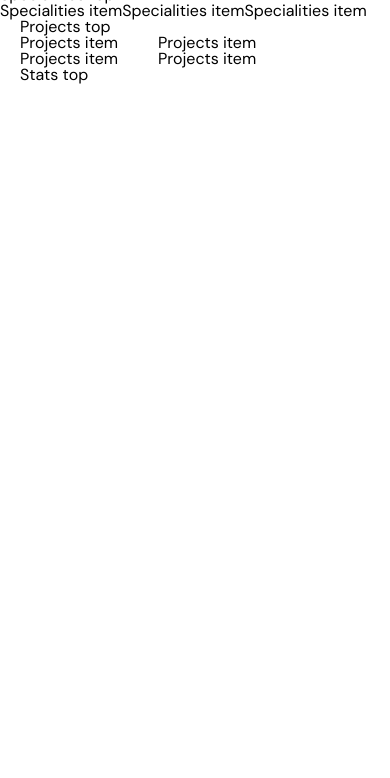
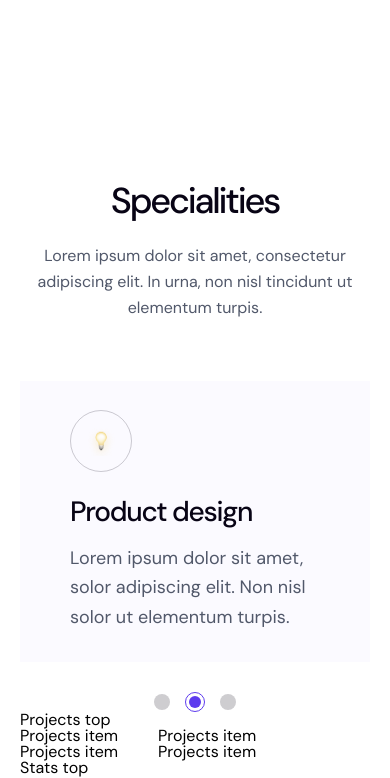
Before and after one commit to tanphat0226/html-css-proj06, a plain HTML site: page index.html in a window 390 px wide. Shown: the part 2133-2911 px from the top of the page. Before the commit the page ends 2218 px from the top, so only its background shows below. Drawn offline with nearby package versions, Linux system fonts and the light colour scheme.

Commit message:
special section

```diff
--- a/assets/css/responsive.css
+++ b/assets/css/responsive.css
@@ -1,5 +1,6 @@
 /* PC */
 @media (min-width: 992px) {
+  .show-on-mobile,
   .hide-on-pc {
     display: none;
   }
@@ -128,6 +129,10 @@
 
 /* Tablet */
 @media (min-width: 768px) and (max-width: 991.98px) {
+  .show-on-mobile {
+    display: none;
+  }
+
   .hero__media {
     width: 80%;
     .hero__media-img {
@@ -153,6 +158,32 @@
 
     .hero__socials {
       margin-top: 50px;
+    }
+  }
+
+  .special {
+    .special-item {
+      padding: 20px 30px;
+
+      .special-item__thumb-bg {
+        width: 60px;
+        height: 60px;
+
+        .special-item__img {
+          width: 30px;
+          height: 30px;
+          object-fit: cover;
+        }
+      }
+
+      .special-item__title {
+        font-size: 3rem;
+      }
+
+      .special-item__desc {
+        font-size: 1.2rem;
+        line-height: 1.46;
+      }
     }
   }
 }
@@ -280,4 +311,45 @@
       }
     }
   }
+
+  .special {
+    .row {
+      flex-wrap: nowrap;
+      overflow: hidden;
+    }
+
+    .special__title {
+      font-size: 3.6rem;
+    }
+
+    .special__desc {
+      width: 100%;
+      font-size: 1.6rem;
+      line-height: 1.625;
+    }
+
+    .special-item {
+      width: 100%;
+      padding: 29px 50px;
+
+      .special-item__thumb-bg {
+        width: 62px;
+        height: 62px;
+
+        .special-item__img {
+          width: 31.838px;
+          height: 31.838px;
+          object-fit: cover;
+        }
+      }
+
+      .special-item__title {
+        font-size: 2.8rem;
+      }
+    }
+  }
+  .special-item__desc {
+    font-size: 1.6rem;
+    line-height: 1.46;
+  }
 }
--- a/assets/css/styles.css
+++ b/assets/css/styles.css
@@ -71,6 +71,41 @@ a {
 
   &:hover {
     color: var(--primary-color);
+  }
+}
+
+.dots {
+  display: flex;
+  align-items: center;
+  gap: 15px;
+
+  .dot {
+    display: inline-block;
+    width: 16px;
+    height: 16px;
+    border-radius: 100%;
+    background-color: rgba(8, 4, 21, 0.2);
+  }
+
+  .dot--active {
+    position: relative;
+    width: 20px;
+    height: 20px;
+    border: 1px solid var(--primary-color);
+    background-color: transparent;
+
+    &::after {
+      content: "";
+      position: absolute;
+      top: 50%;
+      left: 50%;
+      transform: translate(-50%, -50%);
+      display: inline-block;
+      width: 12px;
+      height: 12px;
+      background-color: #5d3bee;
+      border-radius: 12px;
+    }
   }
 }
 
@@ -289,3 +324,80 @@ a {
     padding-left: 20px;
   }
 }
+
+.special {
+  padding-top: 133px;
+
+  .special__title {
+    color: var(--black-color);
+
+    text-align: center;
+    font-size: 5.6rem;
+    font-weight: 500;
+    line-height: 1.18;
+    letter-spacing: -0.224rem;
+  }
+
+  .special__desc {
+    display: block;
+    margin-inline: auto;
+    width: 534px;
+    margin-top: 20px;
+
+    color: var(--gray-color);
+    text-align: center;
+    font-size: 1.8rem;
+    font-weight: 400;
+    line-height: 1.66;
+  }
+
+  & .row {
+    margin-top: 60px;
+  }
+
+  .special-item {
+    padding: 33px 43px;
+    background: #fbfaff;
+
+    .special-item__thumb-bg {
+      display: flex;
+      align-items: center;
+      justify-content: center;
+
+      width: 74px;
+      height: 74px;
+
+      border-radius: 100%;
+      border: 1px solid rgba(8, 4, 21, 0.2);
+
+      .special-item__img {
+        width: 40px;
+        height: 40px;
+        object-fit: cover;
+      }
+    }
+
+    .special-item__title {
+      margin-top: 22px;
+      color: var(--black-color);
+      font-size: 3.2rem;
+      font-weight: 500;
+      line-height: 1.25;
+      letter-spacing: -0.128rem;
+    }
+
+    .special-item__desc {
+      margin-top: 15px;
+      color: var(--gray-color);
+      font-size: 1.8rem;
+      font-weight: 400;
+      line-height: 1.66;
+    }
+  }
+
+  .special__dots {
+    justify-content: center;
+    margin-inline: auto;
+    margin-top: 30px;
+  }
+}
--- a/index.html
+++ b/index.html
@@ -368,18 +368,76 @@
 
       <!-- Specialities -->
       <section class="special">
-        <div class="row row-cols-1">
-          <div class="col"><div class="item">Specialities top</div></div>
-        </div>
-        <div class="row row-cols-lg-3 row-cols-md-2 row-cols-sm-1">
-          <div class="col">
-            <div class="item">Specialities item</div>
+        <div class="container">
+          <div class="row">
+            <div class="col">
+              <h2 class="special__title">Specialities</h2>
+              <p class="special__desc">
+                Lorem ipsum dolor sit amet, consectetur adipiscing elit. In
+                urna, non nisl tincidunt ut elementum turpis.
+              </p>
+            </div>
           </div>
-          <div class="col">
-            <div class="item">Specialities item</div>
+          <div class="row row-cols-lg-3 row-cols-md-3 row-cols-1">
+            <div class="col">
+              <div class="special-item">
+                <figure class="special-item__thumb-bg">
+                  <img
+                    class="special-item__img"
+                    src="./assets/img/spectial-img-01.png"
+                    alt=""
+                  />
+                </figure>
+                <a href="#!">
+                  <h3 class="special-item__title">Product design</h3>
+                </a>
+                <p class="special-item__desc">
+                  Lorem ipsum dolor sit amet, solor adipiscing elit. Non nisl
+                  solor ut elementum turpis.
+                </p>
+              </div>
+            </div>
+            <div class="col">
+              <div class="special-item">
+                <figure class="special-item__thumb-bg">
+                  <img
+                    class="special-item__img"
+                    src="./assets/img/spectial-img-02.png"
+                    alt=""
+                  />
+                </figure>
+                <a href="#!">
+                  <h3 class="special-item__title">UI/UX Design</h3>
+                </a>
+                <p class="special-item__desc">
+                  Lorem ipsum dolor sit amet, solor adipiscing elit. Non nisl
+                  solor ut elementum turpis.
+                </p>
+              </div>
+            </div>
+            <div class="col">
+              <div class="special-item">
+                <figure class="special-item__thumb-bg">
+                  <img
+                    class="special-item__img"
+                    src="./assets/img/spectial-img-03.png"
+                    alt=""
+                  />
+                </figure>
+                <a href="#!">
+                  <h3 class="special-item__title">Interactive design</h3>
+                </a>
+                <p class="special-item__desc">
+                  Lorem ipsum dolor sit amet, solor adipiscing elit. Non nisl
+                  solor ut elementum turpis.
+                </p>
+              </div>
+            </div>
           </div>
-          <div class="col">
-            <div class="item">Specialities item</div>
+          <div class="dots special__dots show-on-mobile">
+            <span class="dot"></span>
+            <span class="dot dot--active"></span>
+            <span class="dot"></span>
           </div>
         </div>
       </section>
```
Also changed, not shown: assets/img/spectial-img-01.png (added), assets/img/spectial-img-02.png (added), assets/img/spectial-img-03.png (added).
